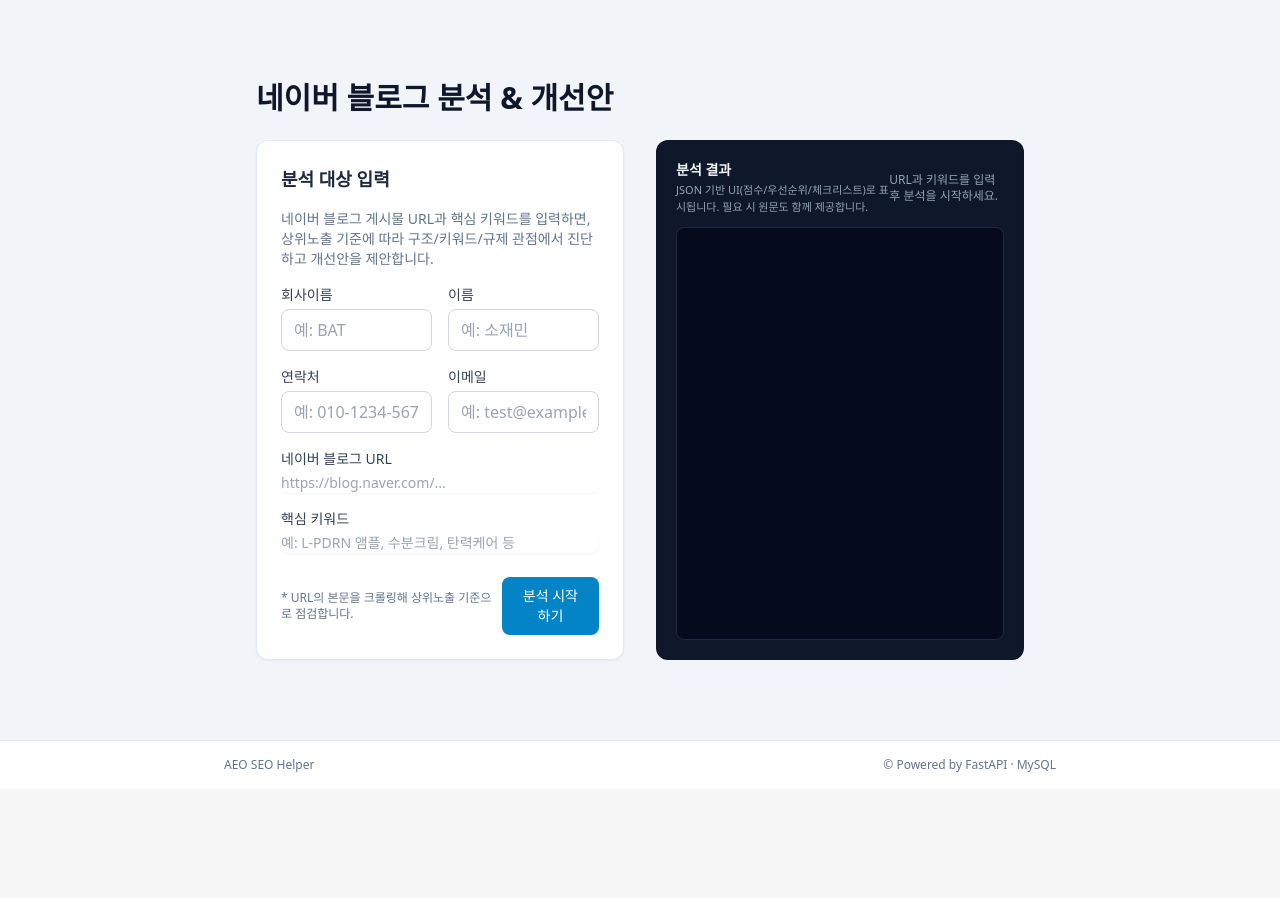
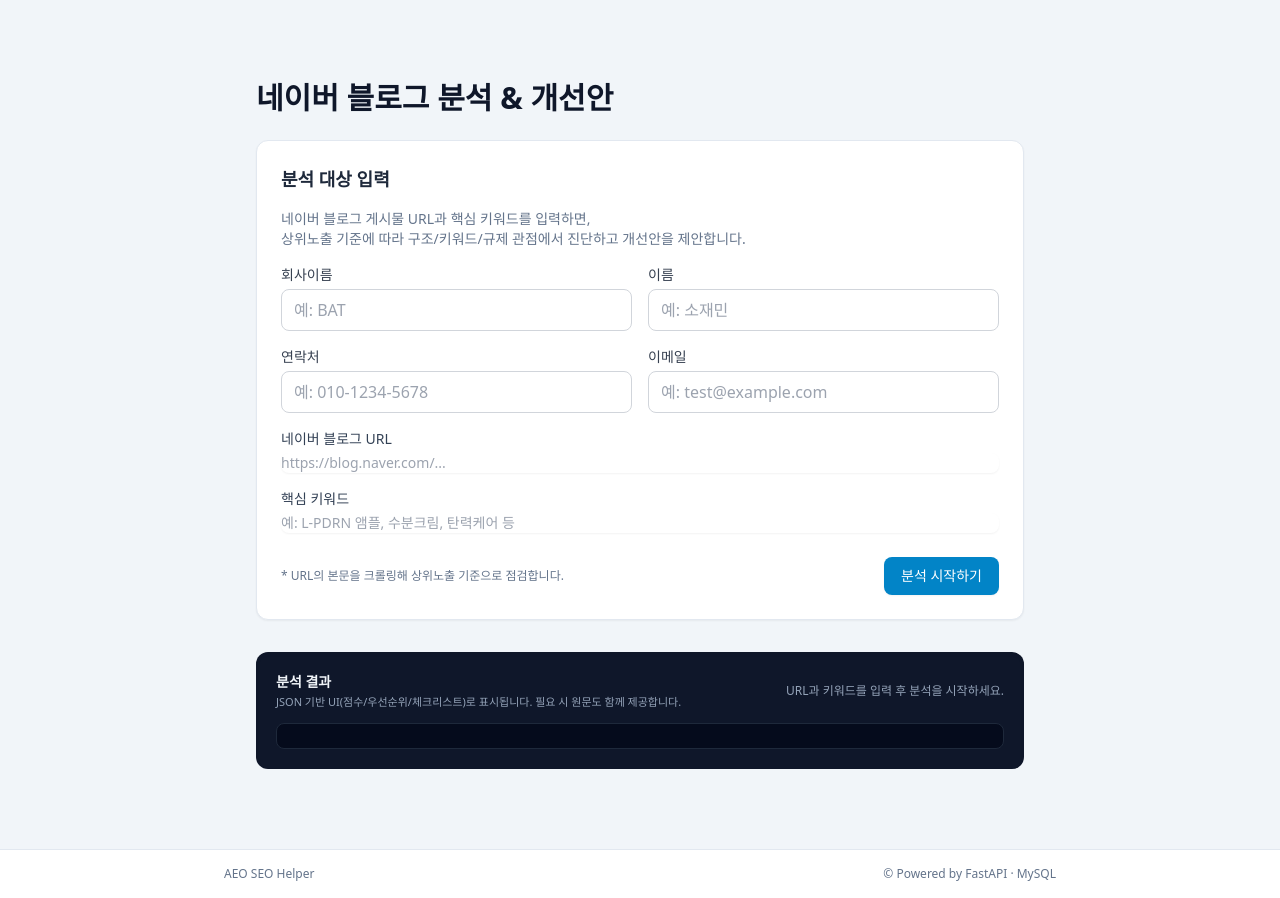
Before and after one commit to twistkim/aeo-seo-helper, a FastAPI app: page /improvement in a window 1280 px wide. Shown: the part 57-955 px from the top of the page. Before the commit the page ends 829 px from the top, so only its background shows below. Run offline with FastAPI, Linux system fonts and the light colour scheme; parts of the project's set-up code (start-up, migrations or seed data) failed here and were passed over; some libraries are stand-ins or nearby versions.

Commit message:
main secrion

```diff
--- a/app/templates/improvement.html
+++ b/app/templates/improvement.html
@@ -1,12 +1,12 @@
 {% extends "base.html" %}
 
 {% block content %}
-<div class="max-w-6xl mx-auto py-10 px-4 sm:px-6 lg:px-8">
+<div class="max-w-7xl mx-auto py-10 px-4 sm:px-6 lg:px-8">
   <h1 class="text-2xl sm:text-3xl font-bold text-slate-900 mb-6">
     네이버 블로그 분석 &amp; 개선안
   </h1>
 
-  <div class="grid gap-8 lg:grid-cols-2">
+  <div class="grid gap-8 grid-cols-1">
     <!-- 왼쪽: 입력 폼 -->
     <div>
       <div class="bg-white shadow-sm rounded-xl border border-slate-200 p-6 space-y-4">
```
